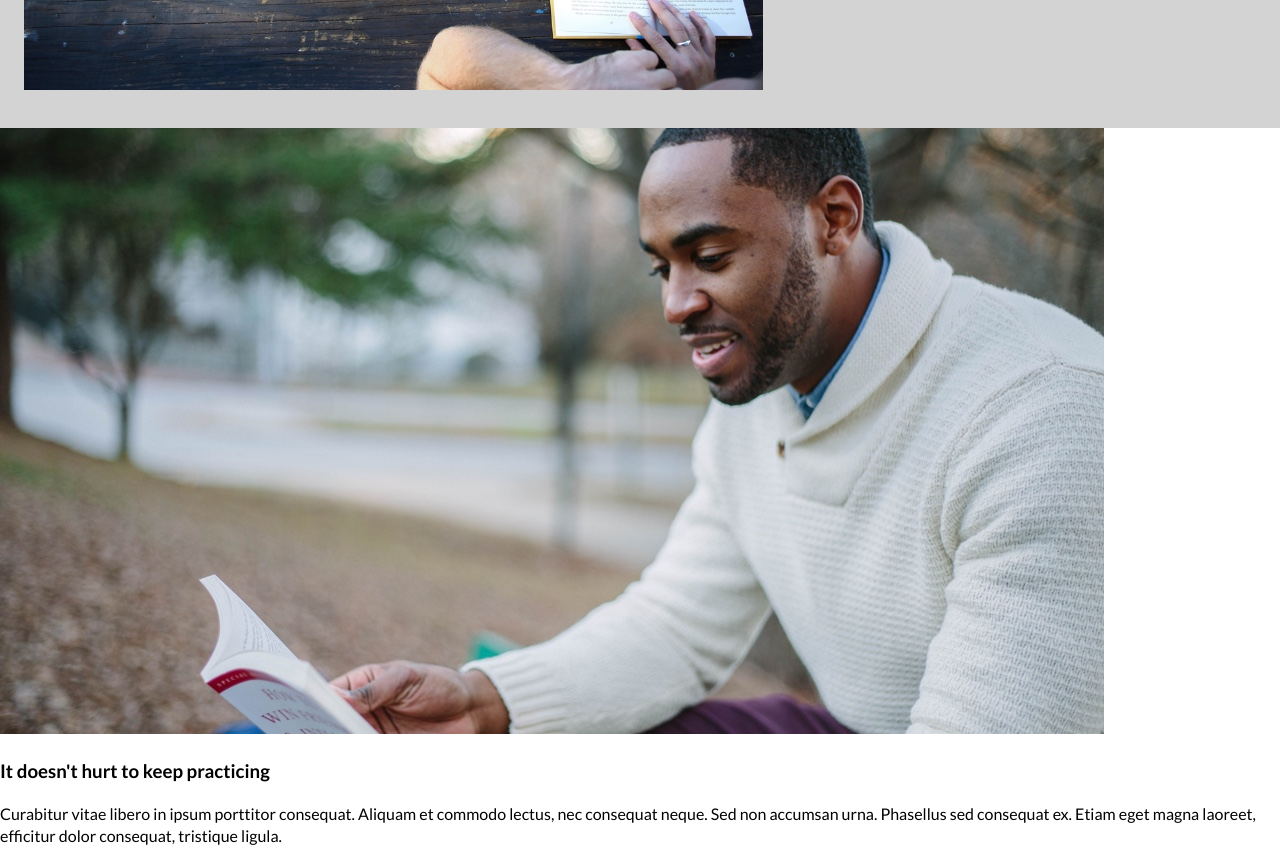
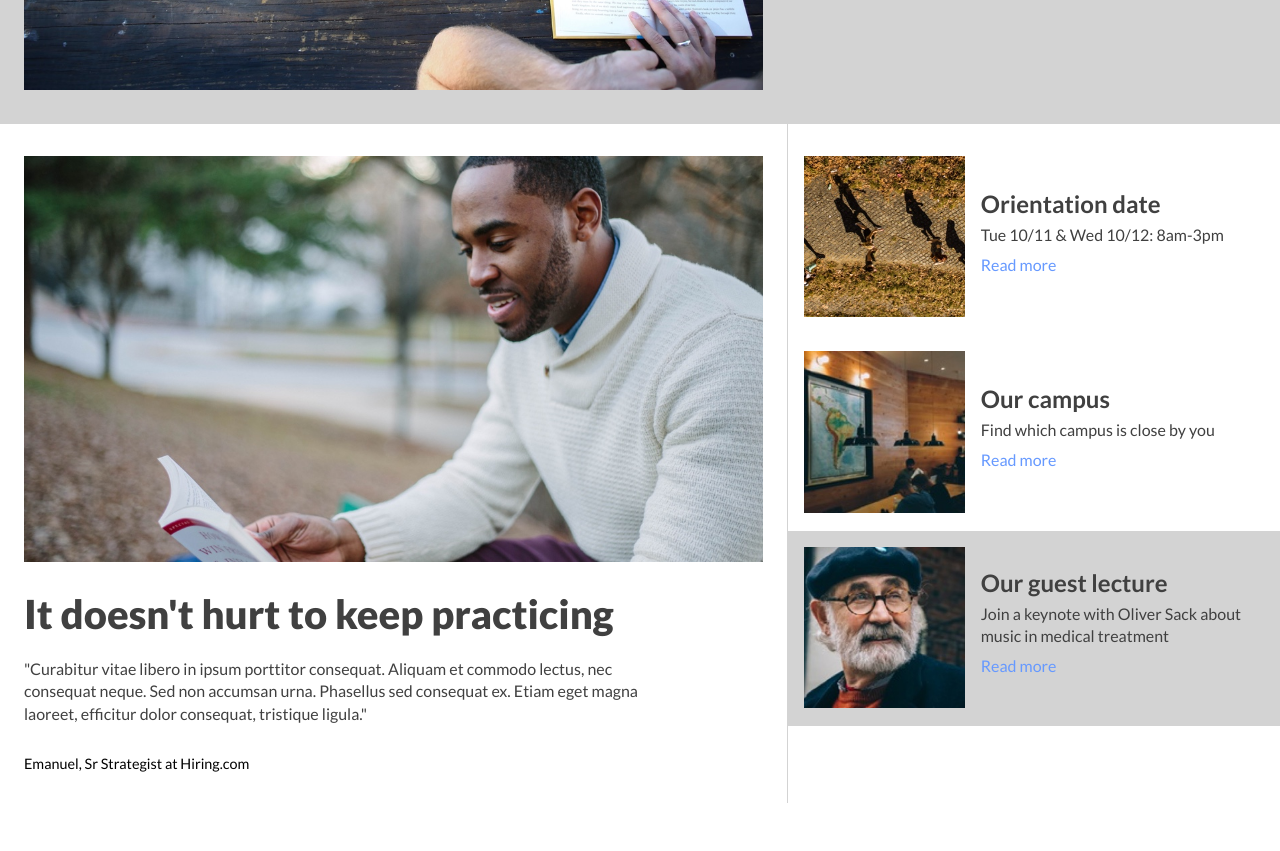
Before and after one commit to ogdomingo/colmar, a plain HTML site: page index.html in a window 1280 px wide. Shown: the part 560-1411 px from the top of the page. After the commit the page ends 1363 px from the top, so only its background shows below. Drawn offline with Linux system fonts and the light colour scheme.

Commit message:
Articles part done, reset file added

```diff
--- a/index.html
+++ b/index.html
@@ -2,8 +2,8 @@
 <html>
   <head>
     <meta charset="utf-8">
+    <link rel="stylesheet" href="./resources/css/reset.css" type="text/css">
     <link rel="stylesheet" href="./resources/css/style.css" type="text/css">
-    <link rel="stylesheet" href="./resources/css/reset.css" type="text/css">
     <title>Colmar Academy</title>
     <link href="https://fonts.googleapis.com/css?family=Lato:300,400,700,900" rel="stylesheet">
   </head>
@@ -40,31 +40,45 @@
       </div>
     </div>
 
+    <div class="container">
       <div class="articles">
         <div class="big">
           <img src="./resources/images/information-main.jpg" alt="">
           <h3>It doesn't hurt to keep practicing</h3>
-        <p>Curabitur vitae libero in ipsum porttitor consequat. Aliquam et commodo lectus, nec consequat neque. Sed non accumsan urna. Phasellus sed consequat ex. Etiam eget magna laoreet, efficitur dolor consequat, tristique ligula.</p>
+          <p>"Curabitur vitae libero in ipsum porttitor consequat. Aliquam et commodo lectus, nec consequat neque. Sed non accumsan urna. Phasellus sed consequat ex. Etiam eget magna laoreet, efficitur dolor consequat, tristique ligula."</p>
           <h6>Emanuel, Sr Strategist at Hiring.com</h6>
         </div>
         <div class="small">
-        <div class="article">
+          <div class="article top">
+            <div class="image-content">
               <img src="./resources/images/information-orientation.jpg" alt="">
-          <h5>Orientation date</h5>
+            </div>
+            <div class="text-content">
+              <h4>Orientation date</h4>
               <p>Tue 10/11 &amp Wed 10/12: 8am-3pm</p>
-          <h6>Read more</h6>
+              <p id="read">Read more</p>
+            </div>
           </div>
           <div class="article">
+            <div class="image-content">
               <img src="./resources/images/information-campus.jpg" alt="">
-          <h5>Our campus</h5>
+            </div>
+            <div class="text-content">
+              <h4>Our campus</h4>
               <p>Find which campus is close by you</p>
-          <h6>Read more</h6>
+              <p id="read">Read more</p>
             </div>
-        <div class="article">
+          </div>
+          <div class="article last">
+            <div class="image-content">
               <img src="./resources/images/information-guest-lecture.jpg" alt="">
-          <h5>Our guest lecture</h5>
+            </div>
+            <div class="text-content">
+              <h4>Our guest lecture</h4>
               <p>Join a keynote with Oliver Sack about music in medical treatment</p>
-          <h6>Read more</h6>
+              <p id="read">Read more</p>
+            </div>
+          </div>
         </div>
       </div>
     </div>
--- /dev/null
+++ b/resources/css/reset.css
@@ -0,0 +1,48 @@
+/* http://meyerweb.com/eric/tools/css/reset/
+   v2.0 | 20110126
+   License: none (public domain)
+*/
+
+html, body, div, span, applet, object, iframe,
+h1, h2, h3, h4, h5, h6, p, blockquote, pre,
+a, abbr, acronym, address, big, cite, code,
+del, dfn, em, img, ins, kbd, q, s, samp,
+small, strike, strong, sub, sup, tt, var,
+b, u, i, center,
+dl, dt, dd, ol, ul, li,
+fieldset, form, label, legend,
+table, caption, tbody, tfoot, thead, tr, th, td,
+article, aside, canvas, details, embed,
+figure, figcaption, footer, header, hgroup,
+menu, nav, output, ruby, section, summary,
+time, mark, audio, video {
+	margin: 0;
+	padding: 0;
+	border: 0;
+	font-size: 100%;
+	font: inherit;
+	vertical-align: baseline;
+}
+/* HTML5 display-role reset for older browsers */
+article, aside, details, figcaption, figure,
+footer, header, hgroup, menu, nav, section {
+	display: block;
+}
+body {
+	line-height: 1;
+}
+ol, ul {
+	list-style: none;
+}
+blockquote, q {
+	quotes: none;
+}
+blockquote:before, blockquote:after,
+q:before, q:after {
+	content: '';
+	content: none;
+}
+table {
+	border-collapse: collapse;
+	border-spacing: 0;
+}
--- a/resources/css/style.css
+++ b/resources/css/style.css
@@ -1,16 +1,34 @@
 html {
   font-size: 16px;
   line-height: 1.4;
-  margin-top: 0;
+  margin: 0;
   left: 0;
   right: 0;
   font-family: "Lato";
+}
+
+p {
+  font-size: 0.75rem;
+  color: #404040;
+}
+
+h3 {
+  font-size: 2.5rem;
+  color: #404040;
+}
+
+h4 {
+  font-size: 1.5rem;
+  color: #404040;
 }
 
 body {
   margin: 0;
 }
 
+.container {
+  width: 100%;
+}
 
 /*Header*/
 
@@ -40,13 +58,11 @@ body {
 }
 
 .name {
-  flex-grow: 2;
-}
-
-.name {
   display: flex;
   flex-direction: row;
   align-items: center;
+  flex-grow: 2;
+  text-transform: uppercase;
   font-size: 1.5rem;
   max-height: 4rem;
 }
@@ -54,12 +70,10 @@ body {
 .name #one {
   font-weight: 900;
   color: #696969;
-  text-transform: uppercase;
 }
 
 .name #two {
   color: lightgray;
-  text-transform: uppercase;
 }
 
 
@@ -105,9 +119,7 @@ body {
 }
 
 .banner .text-content h4 {
-  font-size: 1.5rem;
   margin-bottom: 1rem;
-  color: #404040;
   line-height: 1.2;
 }
 
@@ -121,3 +133,108 @@ body {
   width: 85%;
   font-family: "Lato";
 }
+
+/*Articles*/
+
+.container {
+  display: flex;
+  flex-direction: row;
+  justify-content: space-between;
+  align-items: center;
+  background-color: white;
+  width: 100%; /*change this code later: add it to somewhere else*/
+  margin:
+}
+
+.articles {
+  display: flex;
+  flex-direction: row;
+}
+
+/*Main Article*/
+
+.articles .big {
+  display: flex;
+  flex-direction: column;
+  width: 60%;
+  padding: 2rem 1.5rem;
+  border-right: 1px solid lightgray;
+}
+
+.articles .big img {
+  width: 100%;
+}
+
+.articles .big h3 {
+  padding-top: 2rem;
+  padding-bottom: 1.5rem;
+  font-weight: 900;
+}
+
+.articles .big p {
+  font-size: 1rem;
+  line-height: 1.4;
+  width: 85%;
+  padding-bottom: 2rem;
+}
+
+.articles .big h6 {
+  font-size: 0.9rem;
+}
+
+/*Small Articles Inside*/
+
+.articles .small {
+  display: flex;
+  flex-direction: column;
+  width: 40%;
+  margin: 1rem 0;
+}
+
+.small .article {
+  display: flex;
+}
+
+.small .article .text-content {
+  display: flex;
+  justify-content: center;
+  align-items: flex-start;
+  flex-direction: column;
+}
+
+.small .article .image-content {
+  width: 35%;
+  height: auto;
+  max-height: 35%;
+  margin: 1rem 1rem;
+}
+
+.article .image-content img {
+  width: 100%;
+}
+
+.small .article .text-content {
+  width: 65%;
+}
+
+.article .text-content h4,
+.article .text-content p {
+  padding-bottom: 0.5rem;
+}
+
+.article .text-content h4 {
+  font-weight: 700;
+}
+
+.article .text-content p {
+  font-size: 1rem;
+  line-height: 1.4;
+}
+
+#read {
+  color: #6699ff;
+}
+
+.article.last {
+  background-color: lightgray;
+}
```
Lines whose indentation alone changed are shown as unchanged.
